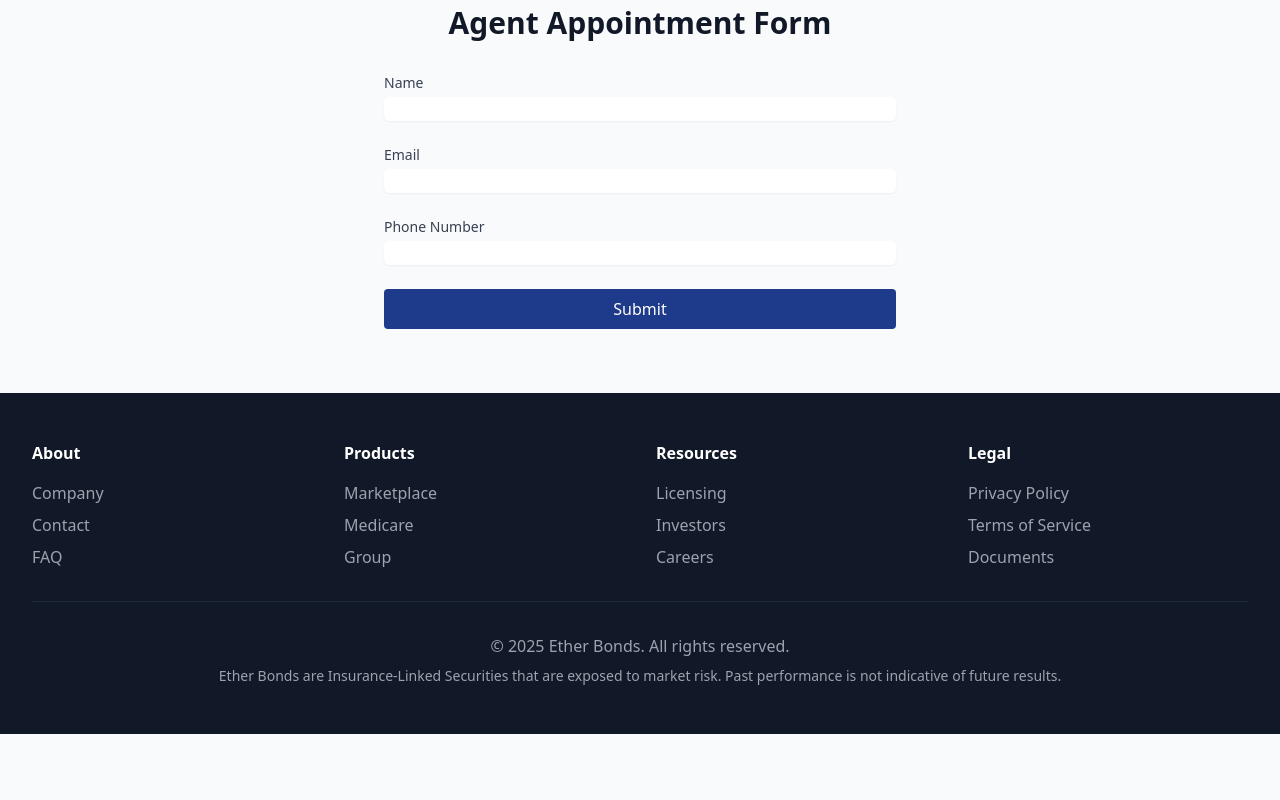
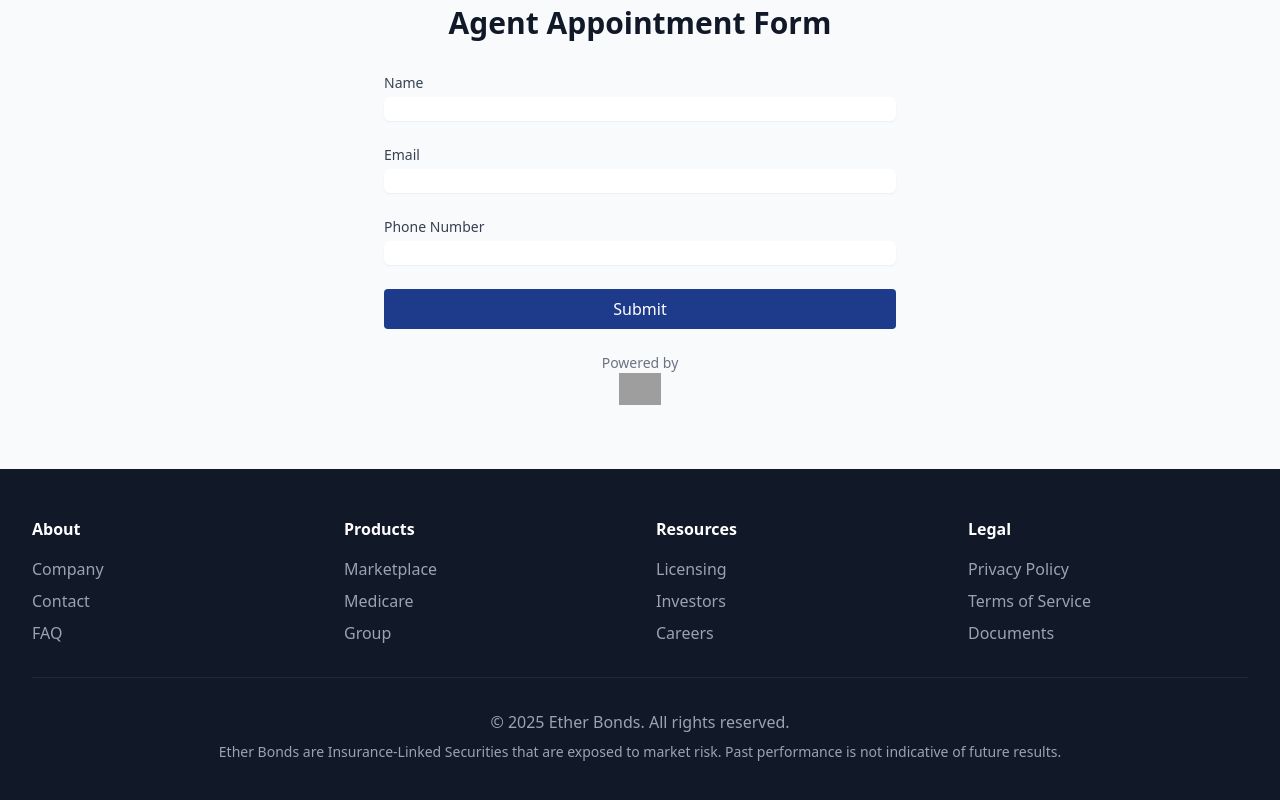
Before and after one commit to oldwestsolutions/EtherBonds, a plain HTML site: page index.html in a window 1280 px wide. Shown: the part 2009-2809 px from the top of the page. Before the commit the page ends 2743 px from the top, so only its background shows below. Drawn offline with nearby package versions, Linux system fonts and the light colour scheme; grey boxes are pictures that could not be loaded.

Commit message:
Update index.html

```diff
--- a/index.html
+++ b/index.html
@@ -159,6 +159,10 @@
                 <button type="submit" class="w-full bg-blue-900 text-white px-4 py-2 rounded hover:bg-blue-800">
                     Submit
                 </button>
+                <div class="text-center mt-4">
+                    <p class="text-sm text-gray-500">Powered by</p>
+                    <img src="https://upload.wikimedia.org/wikipedia/commons/thumb/e/e3/DocuSign_Logo.svg/2560px-DocuSign_Logo.svg.png" alt="DocuSign Logo" class="mx-auto h-8 w-auto">
+                </div>
             </form>
         </div>
     </div>
```
